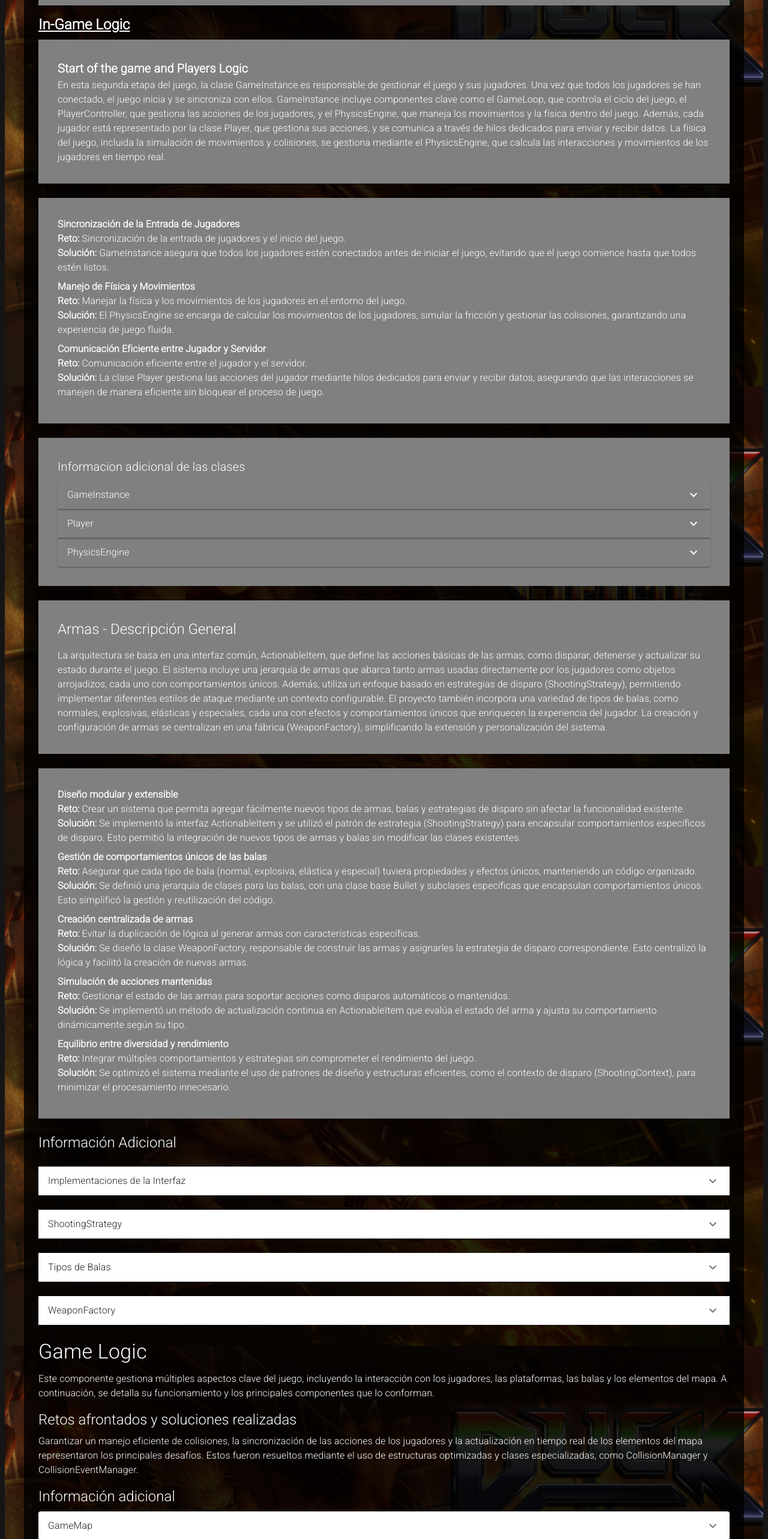
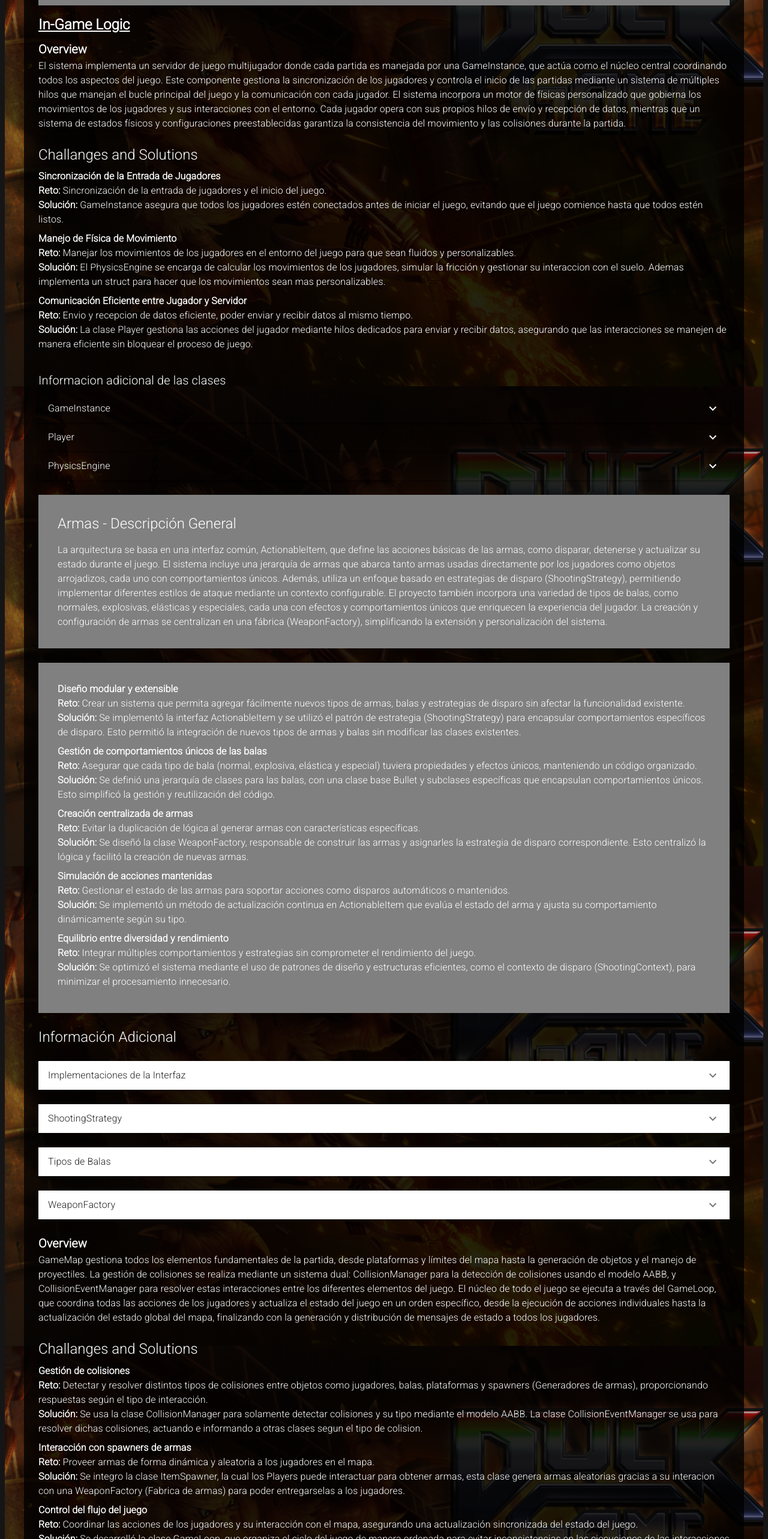
Before and after one commit to IralaElbio/proyects_web, a React (Vite) app in the folder react/: page /duckgame in a window 1280 px wide. Shown: the part 1814-4380 px from the top of the page at 60% size. Built offline with nearby package versions, Linux system fonts and the light colour scheme.

Commit message:
Refactor: Ahora el componente GameLogic usa los demas componentes, se agregan cambios en la informacion dada de ambas pagias

```diff
--- a/react/src/Pages/duckgame/Components/GameLogic.tsx
+++ b/react/src/Pages/duckgame/Components/GameLogic.tsx
@@ -1,103 +1,99 @@
+import { Box, Stack, styled, Typography } from "@mui/material";
 import React from "react";
-import { Accordion, AccordionSummary, AccordionDetails, Typography, Box } from "@mui/material";
-import ExpandMoreIcon from "@mui/icons-material/ExpandMore";
+import TitleAndDescription from "./TitleAndDescription";
+import AccordionListWithHeader from "./AccordionList";
+import ChallengesAndSolutions from "./ChallengesAndSolutions";
+
+
+const Container = styled(Box)(({ theme }) => ({
+    margin: 1,
+    background: "transparent",
+}));
+
+
+const GameDescription = `
+    GameMap gestiona todos los elementos
+    fundamentales de la partida, desde plataformas y límites del mapa hasta la generación de objetos y el
+    manejo de proyectiles. La gestión de colisiones se realiza mediante un sistema dual: CollisionManager para
+    la detección de colisiones usando el modelo AABB, y CollisionEventManager para resolver estas
+    interacciones entre los diferentes elementos del juego.
+    El núcleo de todo el juego se ejecuta a través del GameLoop, que coordina todas las acciones de los
+    jugadores y actualiza el estado del juego en un orden específico, desde la ejecución de acciones
+    individuales hasta la actualización del estado global del mapa, finalizando con la generación y
+    distribución de mensajes de estado a todos los jugadores.
+`;
+
+
+const challengesAndSolutions = [
+    {
+        title: 'Gestión de colisiones',
+        challenge: 'Detectar y resolver distintos tipos de colisiones entre objetos como jugadores, balas, plataformas y spawners (Generadores de armas), proporcionando respuestas según el tipo de interacción.',
+        solution: 'Se usa la clase CollisionManager para solamente detectar colisiones y su tipo mediante el modelo AABB. La clase CollisionEventManager se usa para resolver dichas colisiones, actuando e informando a otras clases segun el tipo de colision.'
+    },
+    {
+        title: 'Interacción con spawners de armas',
+        challenge: 'Proveer armas de forma dinámica y aleatoria a los jugadores en el mapa.',
+        solution: 'Se integro la clase ItemSpawner, la cual los Players puede interactuar para obtener armas, esta clase genera armas aleatorias gracias a su interacion con una WeaponFactory (Fabrica de armas) para poder entregarselas a los jugadores.'
+    },
+    {
+        title: 'Control del flujo del juego',
+        challenge: 'Coordinar las acciones de los jugadores y su interacción con el mapa, asegurando una actualización sincronizada del estado del juego.',
+        solution: 'Se desarrolló la clase GameLoop, que organiza el ciclo del juego de manera ordenada para evitar inconsistencias en las ejecuciones de las interacciones de los jugadores y los objetos garantizando siempre un orden especifico donde cada cosa sucede en el juego.'
+    },
+    {
+        title: 'Envio del estado del juego',
+        challenge: 'Comunicar el estado del juego y de todos los jugadores a cada jugador.',
+        solution: 'Se implementó la estructura de datos GameStateMessage, contiene toda la informacion de estado actual del juego, tanto de jugadores como de eventos del juego, de esta manera toda la comunicacion del juego que envia el sevidor a los jugadores esta compactada en esta estructura.'
+    }
+];
+
+
+
+
+const accordionData = [
+    {
+        summary: 'GameMap',
+        details: 'Representa el mapa interactivo del juego y contiene las plataformas, balas activas, posiciones iniciales de los jugadores, límites del mapa e ItemSpawners. Contiene un metodo de actualizacion en el cual cada vez que se lo llama actualiza 1 frame de las los objetos que contiene, por ejemplo si hubiera balas activas, las llamaria a actualizar su posicion o si las plataformas no fueran estaticas tambien las actualizaria. Si se produjo alguna colision o estado de inconsistencia (salir de los limites del mapa o que el jugador haya actualizado su posicion para quedar dentro de una plataforma) llamara a la clase correspondiente para solucionarlo.',
+    },
+    {
+        summary: 'CollisionManager',
+        details: 'Detecta colisiones entre objetos haciendo uso de una pequeña clase Collider que la contienen todo lo que puede interactuar en el juego (jugadores, balas, plataformas y spawners). Usa modelo AABB. Tiene 2 maneras de determinar la colisiones, colision simple, informa con un "si o no" hubo colision y colision detallada, genera un struct que ademas de lo anterior te informa en donde sucedio la colision FOTO AQUI',
+    },
+    {
+        summary: 'CollisionEventManager',
+        details: 'Resuelve colisiones detectadas por CollisionManager. Corrige posiciones de jugadores si colisionan con plataformas y les informa si están sobre ellas. Gestiona interacciones de balas con jugadores, accionando según el tipo de bala (hay balas que infringen daño y otras que no), y maneja colisiones de balas con plataformas, tambien accionando segun el tipo de bala.',
+    },
+    {
+        summary: 'GameLoop',
+        details: 'Marca un orden el la realizacion de acciones del juego, esta clase no realiza ninguna accion, solo indica un orden, llamara a las clases necesarias para ejecutar las acciones. El orden es el siguiente: Obtiene un accion (Moverse o Disparar) de un jugador, Realiza los pasos para ejecutar la accion,llama a Atualizar el estado de todos los jugadores, aqui es donde se actualiza el juego 1 frame, luego de esto llama a Resolver las Posiciones de los jugadores por si quedaron en un estado invalido por lo anterior (fuera del mapa o colisionando con una plataforma), Luego Agrega las balas disparadas por los jugadores al GameMap para que este las pueda procesar como balas activas, llama a actualizar el estado del mapa, aqui es donde pasa 1 frame en el mapa y finalmente generar y enviar el mensaje de estado del juego, genera un GameStateMessage para que pueda ser enviado a los jugadores',
+    },
+    {
+        summary: 'GameStateMessage',
+        details: 'Contiene los datos actualizados del estado del juego, que son enviados a los jugadores. FOTO AQUI',
+    },
+];
+
+
 
 const GameLogic = () => {
     return (
-        <Box sx={{}}>
-            {/* Title */}
-            <Typography variant="h4" gutterBottom>
-                Game Logic
-            </Typography>
+        <Stack spacing={3}>
+            <Container>
+                <TitleAndDescription title="Overview"
+                    description={GameDescription} />
+            </Container>
 
-            {/* General Description */}
-            <Typography variant="body1" paragraph>
-                Este componente gestiona múltiples aspectos clave del juego, incluyendo la interacción
-                con los jugadores, las plataformas, las balas y los elementos del mapa. A continuación,
-                se detalla su funcionamiento y los principales componentes que lo conforman.
-            </Typography>
+            <Container>
+                <Typography variant="h5" gutterBottom>Challanges and Solutions</Typography>
+                <ChallengesAndSolutions data={challengesAndSolutions} />
+            </Container>
 
-            {/* Challenges and Solutions */}
-            <Typography variant="h5" gutterBottom>
-                Retos afrontados y soluciones realizadas
-            </Typography>
-            <Typography variant="body1" paragraph>
-                Garantizar un manejo eficiente de colisiones, la sincronización de las acciones de los
-                jugadores y la actualización en tiempo real de los elementos del mapa representaron los
-                principales desafíos. Estos fueron resueltos mediante el uso de estructuras optimizadas
-                y clases especializadas, como CollisionManager y CollisionEventManager.
-            </Typography>
 
-            {/* Additional Information */}
-            <Typography variant="h5" gutterBottom>
-                Información adicional
-            </Typography>
+            <Container>
+                <AccordionListWithHeader title="Informacion adicional de las clases" data={accordionData} />
+            </Container>
 
-            <Accordion>
-                <AccordionSummary expandIcon={<ExpandMoreIcon />}>
-                    <Typography>GameMap</Typography>
-                </AccordionSummary>
-                <AccordionDetails>
-                    <Typography>
-                        Representa el mapa del juego y gestiona las plataformas, balas activas, posiciones
-                        iniciales de los jugadores, límites del mapa y los ItemSpawners. Es clave para
-                        mantener la integridad del entorno de juego y coordinar las interacciones.
-                    </Typography>
-                </AccordionDetails>
-            </Accordion>
-
-            <Accordion>
-                <AccordionSummary expandIcon={<ExpandMoreIcon />}>
-                    <Typography>CollisionManager</Typography>
-                </AccordionSummary>
-                <AccordionDetails>
-                    <Typography>
-                        Identifica colisiones entre objetos con colliders usando el modelo AABB. Proporciona
-                        resultados detallados a través del struct CollisionResult, que incluye información
-                        sobre el área de colisión (superior, inferior, etc.).
-                    </Typography>
-                </AccordionDetails>
-            </Accordion>
-
-            <Accordion>
-                <AccordionSummary expandIcon={<ExpandMoreIcon />}>
-                    <Typography>CollisionEventManager</Typography>
-                </AccordionSummary>
-                <AccordionDetails>
-                    <Typography>
-                        Resuelve colisiones detectadas por CollisionManager. Maneja posiciones correctas de
-                        jugadores al colisionar, gestiona interacciones de balas con jugadores y plataformas,
-                        y aplica efectos específicos según el tipo de colisión.
-                    </Typography>
-                </AccordionDetails>
-            </Accordion>
-
-            <Accordion>
-                <AccordionSummary expandIcon={<ExpandMoreIcon />}>
-                    <Typography>GameLoop</Typography>
-                </AccordionSummary>
-                <AccordionDetails>
-                    <Typography>
-                        Coordina las acciones de los jugadores e interactúa con otras clases como GameMap
-                        y PlayerController. Realiza tareas en un orden específico, como manejar las acciones
-                        de los jugadores, actualizar estados, resolver posiciones incorrectas, procesar
-                        disparos y generar mensajes del estado del juego.
-                    </Typography>
-                </AccordionDetails>
-            </Accordion>
-
-            <Accordion>
-                <AccordionSummary expandIcon={<ExpandMoreIcon />}>
-                    <Typography>GameStateMessage</Typography>
-                </AccordionSummary>
-                <AccordionDetails>
-                    <Typography>
-                        Contiene los datos actualizados del juego y se utiliza para comunicar el estado a
-                        todos los jugadores. Incluye información procesada por el GameLoop y PlayerController.
-                    </Typography>
-                </AccordionDetails>
-            </Accordion>
-        </Box>
+        </Stack>
     );
 };
 
--- a/react/src/Pages/duckgame/Components/PlayerGameLogic.tsx
+++ b/react/src/Pages/duckgame/Components/PlayerGameLogic.tsx
@@ -1,22 +1,26 @@
 import React from "react";
-import { Box, styled } from '@mui/material';
+import { Box, Stack, styled, Typography } from '@mui/material';
 import TitleAndDescription from "./TitleAndDescription";
 import ChallengesAndSolutions from "./ChallengesAndSolutions";
 import AccordionListWithHeader from "./AccordionList";
 
 
 const Container = styled(Box)(({ theme }) => ({
-    padding: theme.spacing(4, 4),
-    background: "grey",
-    [theme.breakpoints.down("sm")]: {
-        padding: theme.spacing(4, 2),
-    },
+    margin: 1,
+    marginBottom: 5,
+    background: "transparent",
 }));
 
 const gameInstanceAndPlayersDescription = `
-En esta segunda etapa del juego, la clase GameInstance es responsable de gestionar el juego y sus jugadores. Una vez que todos los jugadores se han conectado, el juego inicia y se sincroniza con ellos. GameInstance incluye componentes clave como el GameLoop, que controla el ciclo del juego, el PlayerController, que gestiona las acciones de los jugadores, y el PhysicsEngine, que maneja los movimientos y la física dentro del juego. Además, cada jugador está representado por la clase Player, que gestiona sus acciones, y se comunica a través de hilos dedicados para enviar y recibir datos.
-La física del juego, incluida la simulación de movimientos y colisiones, se gestiona mediante el PhysicsEngine, que calcula las interacciones y movimientos de los jugadores en tiempo real.
-`;
+El sistema implementa un servidor de juego multijugador donde cada partida es manejada por una
+GameInstance,
+que actúa como el núcleo central coordinando todos los aspectos del juego.
+Este componente gestiona la sincronización de los jugadores y controla el inicio de las partidas mediante
+un sistema de múltiples hilos que manejan el bucle principal del juego y la comunicación con cada jugador.
+El sistema incorpora un motor de físicas personalizado que gobierna los movimientos de los jugadores y sus
+interacciones con el entorno. Cada jugador opera con sus propios hilos de envío y recepción de datos,
+mientras que un sistema de estados físicos y configuraciones preestablecidas garantiza la consistencia del
+movimiento y las colisiones durante la partida.`;
 
 
 const challengesAndSolutions = [
@@ -26,13 +30,13 @@ const challengesAndSolutions = [
         solution: 'GameInstance asegura que todos los jugadores estén conectados antes de iniciar el juego, evitando que el juego comience hasta que todos estén listos.'
     },
     {
-        title: 'Manejo de Física y Movimientos',
-        challenge: 'Manejar la física y los movimientos de los jugadores en el entorno del juego.',
-        solution: 'El PhysicsEngine se encarga de calcular los movimientos de los jugadores, simular la fricción y gestionar las colisiones, garantizando una experiencia de juego fluida.'
+        title: 'Manejo de Física de Movimiento',
+        challenge: 'Manejar los movimientos de los jugadores en el entorno del juego para que sean fluidos y personalizables.',
+        solution: 'El PhysicsEngine se encarga de calcular los movimientos de los jugadores, simular la fricción y gestionar su interaccion con el suelo. Ademas implementa un struct para hacer que los movimientos sean mas personalizables.'
     },
     {
         title: 'Comunicación Eficiente entre Jugador y Servidor',
-        challenge: 'Comunicación eficiente entre el jugador y el servidor.',
+        challenge: 'Envio y recepcion de datos eficiente, poder enviar y recibir datos al mismo tiempo.',
         solution: 'La clase Player gestiona las acciones del jugador mediante hilos dedicados para enviar y recibir datos, asegurando que las interacciones se manejen de manera eficiente sin bloquear el proceso de juego.'
     }
 ];
@@ -40,35 +44,36 @@ const challengesAndSolutions = [
 const accordionData = [
     {
         summary: 'GameInstance',
-        details: 'Es responsable de contener el juego y los jugadores, y de sincronizar su entrada al juego. El juego no comienza hasta que todos los jugadores necesarios estén conectados, lo que puede generar problemas si algún jugador no se conecta. Incluye el bucle principal del juego (GameLoop), la clase que gestiona a los jugadores (PlayerController) y el motor de físicas (PhysicsEngine). Una vez que las condiciones se cumplen, lanza los hilos correspondientes para el juego y los jugadores.',
+        details: 'Incluye el bucle principal del juego (GameLoop), la clase que administra a los jugadores de la partida (PlayerController) y el motor de físicas (PhysicsEngine) que los jugadores utilizarán al comenzar la partida. Es el "contenedor" (tiene todos los datos y clases) de la partida del juego, una partida del juego se ejecuta dentro de un GameInstance lo que hace que cada partida (si se quiere) pueda tener sus propias reglas de fisicas (modificando la configuracion de PhysicsEngine.',
     },
     {
         summary: 'Player',
-        details: 'Clase encargada de gestionar las acciones de los jugadores, con métodos específicos para realizar dichas acciones. Utiliza un módulo de físicas (PhysicsEngine) y un módulo de colisiones, y a través de una interfaz permite el uso polimórfico de diversas armas.',
+        details: 'Clase encargada de gestionar las acciones de los jugadores (Disparar y moverse), con métodos específicos para realizar dichas acciones. Contiene toda la informacion del jugador en un momento especifico del juego (esta disparando o no, esta corriendo o no, velocidad en algun eje, etc.), para que las demas clases puedan usar dicha informacion para modificar su estado.',
     },
     {
         summary: 'PhysicsEngine',
-        details: 'Clase encargada de realizar los movimientos del jugador, configurada con los datos en un struct (PhysicsConfig) y proporcionando un struct (PhysicsState) que contiene los datos del jugador en cada momento. Utiliza estos datos y la posición del jugador para realizar movimientos y simular la fricción del jugador.',
+        details: 'Clase encargada de realizar los movimientos del jugador, pre-configurada con los datos de los valores de las fisicas en un struct (estructura de datos llamada PhysicsConfig) FOTO AQUI. Proporciona un struct (PhysicsState) personal para cada Player que contiene los datos necesarios para entender el estado del movimiento del jugador en cada momento FOTO AQUI. Gracias a estas dos estructuras de datos es que puede simular las fisicas del juego para los jugadores.',
     },
 ];
 
 
 const PlayerGameLogic = () => {
     return (
-        <>
+        <Stack spacing={3}>
             <Container>
-                <TitleAndDescription title="Start of the game and Players Logic"
+                <TitleAndDescription title="Overview"
                     description={gameInstanceAndPlayersDescription} />
             </Container>
 
             <Container>
+                <Typography variant="h5" gutterBottom>Challanges and Solutions</Typography>
                 <ChallengesAndSolutions data={challengesAndSolutions} />
             </Container>
 
             <Container>
                 <AccordionListWithHeader title="Informacion adicional de las clases" data={accordionData} />
             </Container>
-        </>
+        </Stack>
     );
 };
 
```
